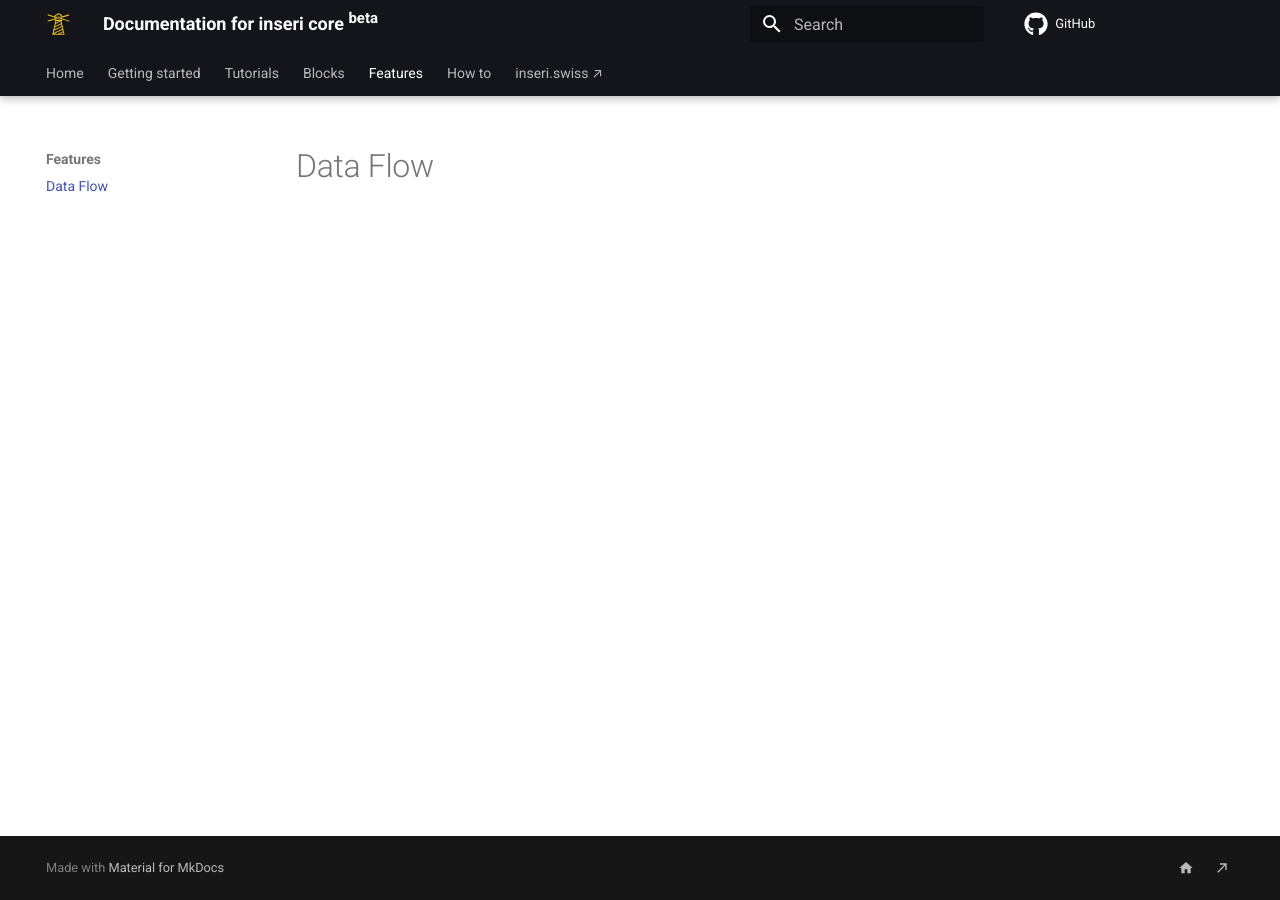
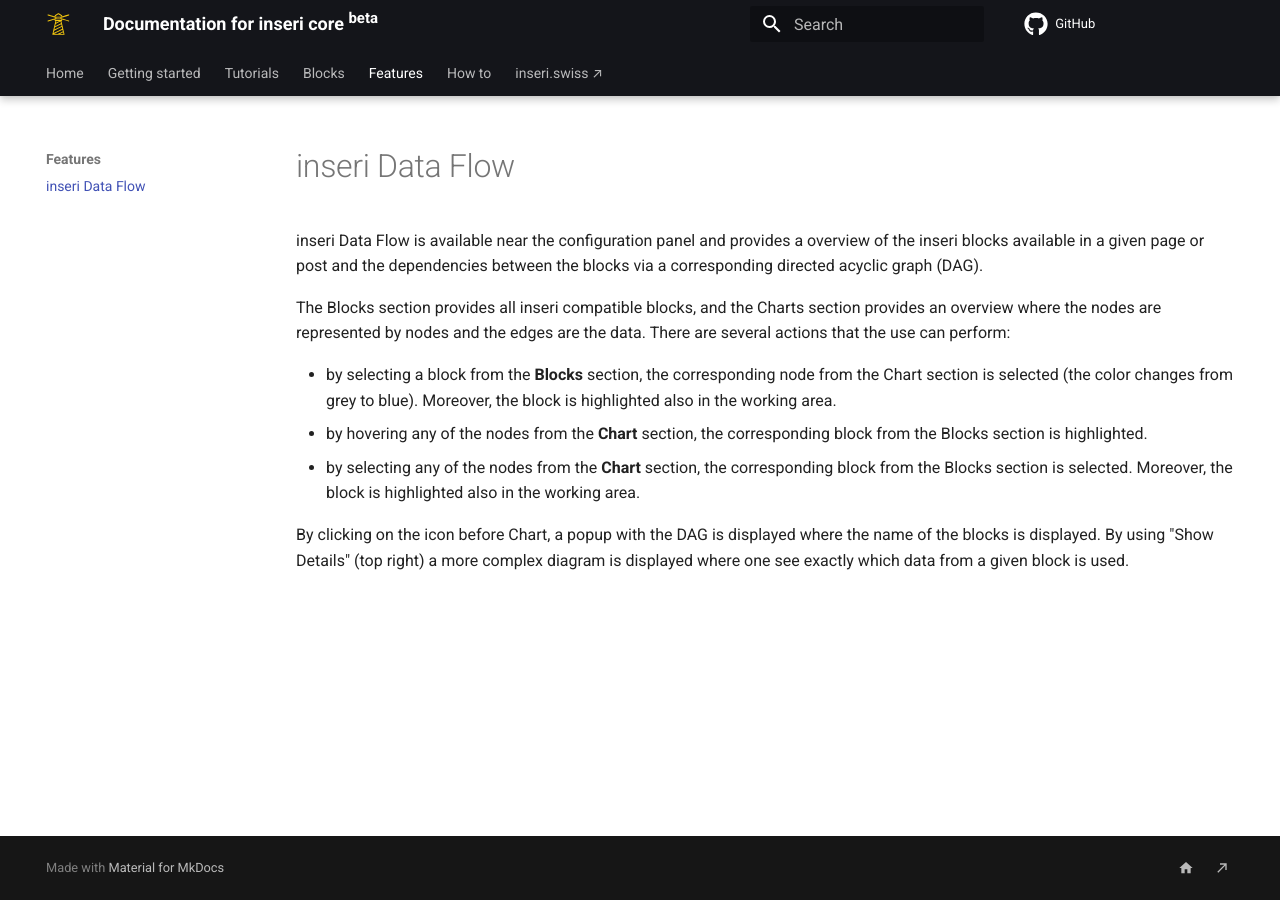
Before and after one commit to inseri-swiss/inseri-core-wp, an MkDocs documentation site: the page built from docs/features/DataFlow.md, in a window 1280 px wide. Built offline with MkDocs 1.6.1 and Material for MkDocs 9.7.7, drawn with Linux system fonts in a browser that asks for light colours; comment, search, counter and statistics services are not loaded.

Commit message:
docs: add content to Data Flow

```diff
--- a/docs/features/DataFlow.md
+++ b/docs/features/DataFlow.md
@@ -1 +1,11 @@
-# Data Flow
+# inseri Data Flow
+
+inseri Data Flow is available near the configuration panel and provides a overview of the inseri blocks available in a given page or post and the dependencies between the blocks via a corresponding directed acyclic graph (DAG).
+
+The Blocks section provides all inseri compatible blocks, and the Charts section provides an overview where the nodes are represented by nodes and the edges are the data. There are several actions that the use can perform:
+
+- by selecting a block from the **Blocks** section, the corresponding node from the Chart section is selected (the color changes from grey to blue). Moreover, the block is highlighted also in the working area.
+- by hovering any of the nodes from the **Chart** section, the corresponding block from the Blocks section is highlighted.
+- by selecting any of the nodes from the **Chart** section, the corresponding block from the Blocks section is selected. Moreover, the block is highlighted also in the working area.
+
+By clicking on the icon before Chart, a popup with the DAG is displayed where the name of the blocks is displayed. By using "Show Details" (top right) a more complex diagram is displayed where one see exactly which data from a given block is used.
```
